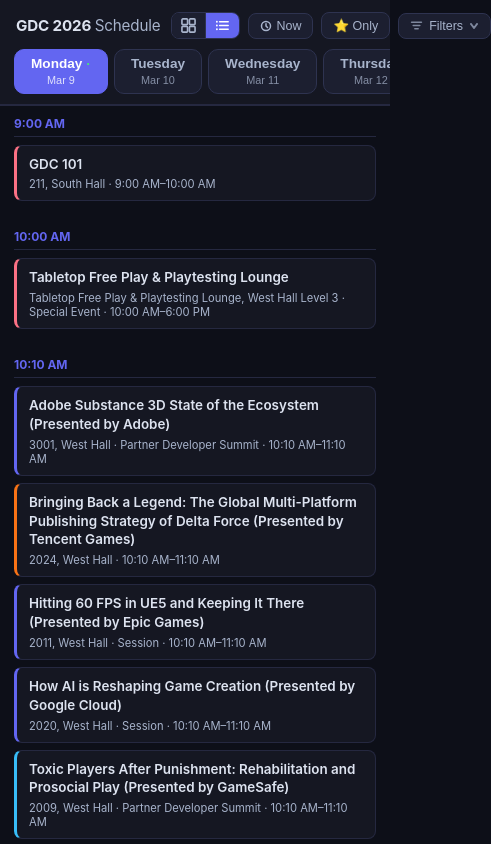
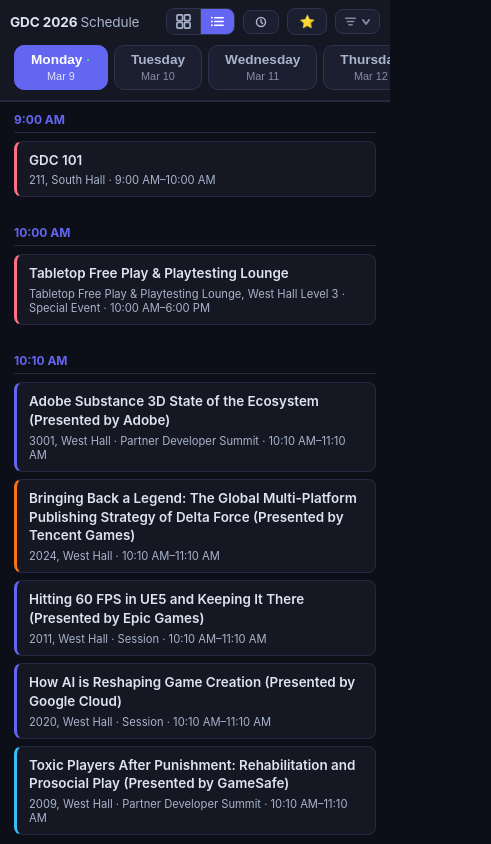
Before and after one commit to gmjosack/gmjosack.github.io, an Astro site: page /gdc-schedule in a window 390 px wide. Shown: the whole page, 491 px wide, since content can reach past the window. Built offline with nearby package versions, Linux system fonts and the light colour scheme; Astro itself is replaced by a stand-in of ours.

```diff
--- a/src/pages/gdc-schedule/index.astro
+++ b/src/pages/gdc-schedule/index.astro
@@ -383,7 +383,10 @@
     body.list-mode #mobileList { flex: 1; overflow-y: auto; min-height: 0; }
 
     @media (max-width: 640px) {
-      .header-top h1 { font-size: 0.95rem; }
+      .header-top { padding: 8px 10px 0; gap: 6px; }
+      .header-top h1 { font-size: 0.85rem; }
+      .btn-label { display: none; }
+      #filterToggle { padding: 5px 8px; gap: 4px; }
     }
 
     /* ── Toolbar extra buttons ── */
@@ -450,16 +453,16 @@
       <svg width="12" height="12" viewBox="0 0 16 16" fill="none" stroke="currentColor" stroke-width="2" stroke-linecap="round" stroke-linejoin="round">
         <circle cx="8" cy="8" r="6"/><polyline points="8,5 8,8 10,10"/>
       </svg>
-      Now
+      <span class="btn-label">Now</span>
     </button>
     <button id="interestedOnlyBtn" class="tool-btn" title="Show interested only">
-      ⭐ Only
+      ⭐<span class="btn-label"> Only</span>
     </button>
     <button id="filterToggle">
       <svg width="13" height="13" viewBox="0 0 16 16" fill="none" stroke="currentColor" stroke-width="2" stroke-linecap="round">
         <line x1="2" y1="4" x2="14" y2="4"/><line x1="4" y1="8" x2="12" y2="8"/><line x1="6" y1="12" x2="10" y2="12"/>
       </svg>
-      Filters
+      <span class="btn-label">Filters</span>
       <span class="filter-count" id="filterCount"></span>
       <svg width="10" height="10" viewBox="0 0 10 10" fill="none" stroke="currentColor" stroke-width="2" stroke-linecap="round" stroke-linejoin="round">
         <polyline points="2,3 5,7 8,3"/>
```
